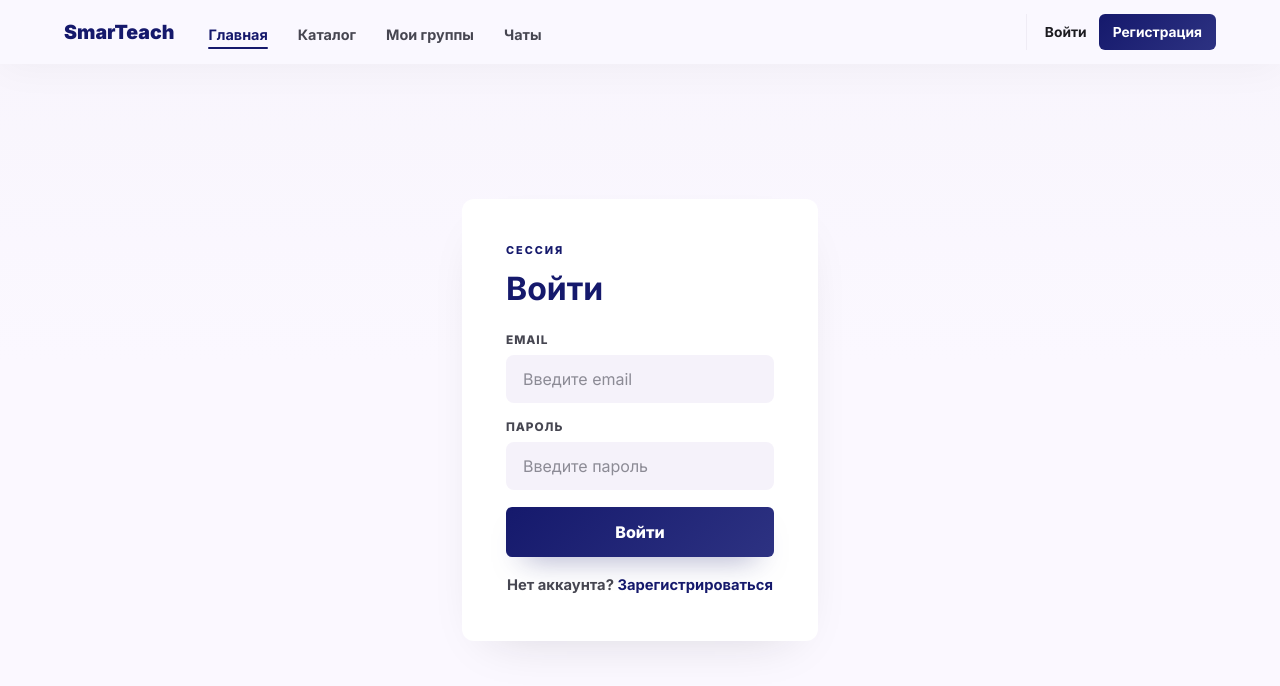
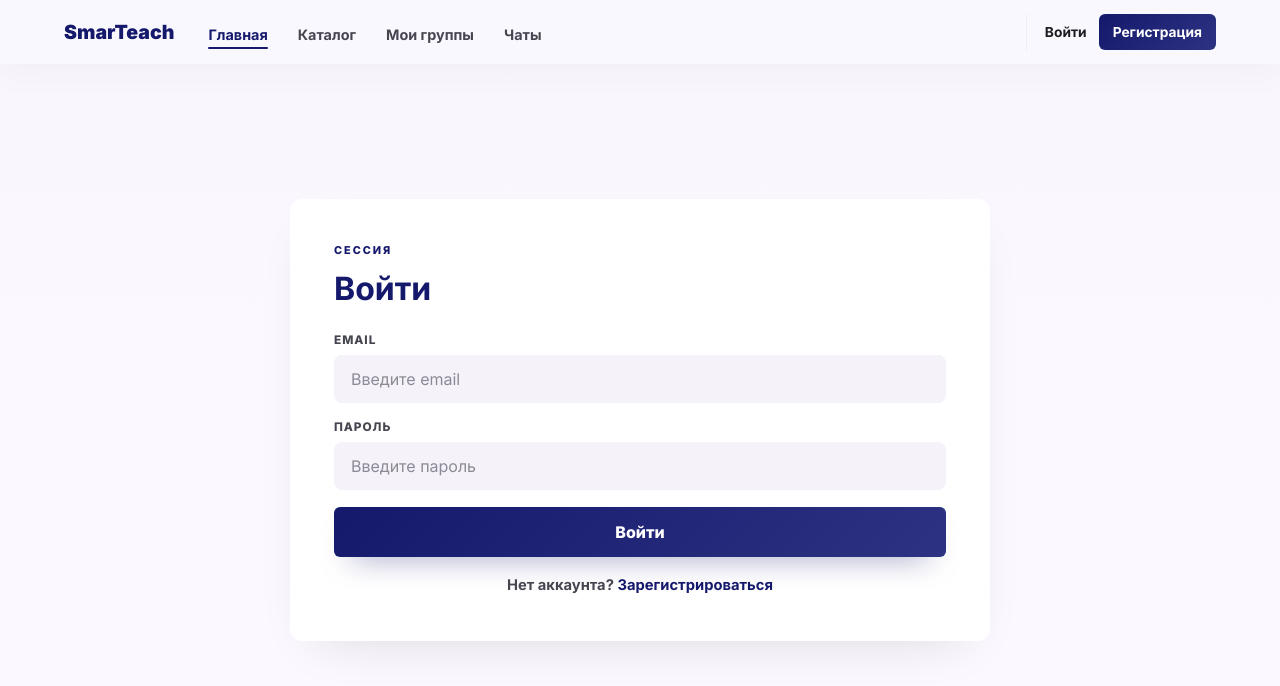
Before and after one commit to smrcdr/SmartTeach, a Vue app in the folder apps/web/: page /login in a window 1280 px wide. Shown: the top 686 px of the page. Built offline with nearby package versions, Linux system fonts and the light colour scheme; no server answers.

Commit message:
Set auth form width

```diff
--- a/apps/web/src/pages/auth/LoginPage.vue
+++ b/apps/web/src/pages/auth/LoginPage.vue
@@ -56,6 +56,7 @@ async function submit() {
   justify-content: center;
   margin: 0 auto;
   max-width: 700px;
+  width: min(100%, 700px);
 }
 
 .auth-card {
--- a/apps/web/src/pages/auth/RegisterPage.vue
+++ b/apps/web/src/pages/auth/RegisterPage.vue
@@ -57,6 +57,7 @@ async function submit() {
   justify-content: center;
   margin: 0 auto;
   max-width: 700px;
+  width: min(100%, 700px);
 }
 
 .auth-card {
```
Also changed, not shown: 2 other files (tests, documents, lock files or other folders).
